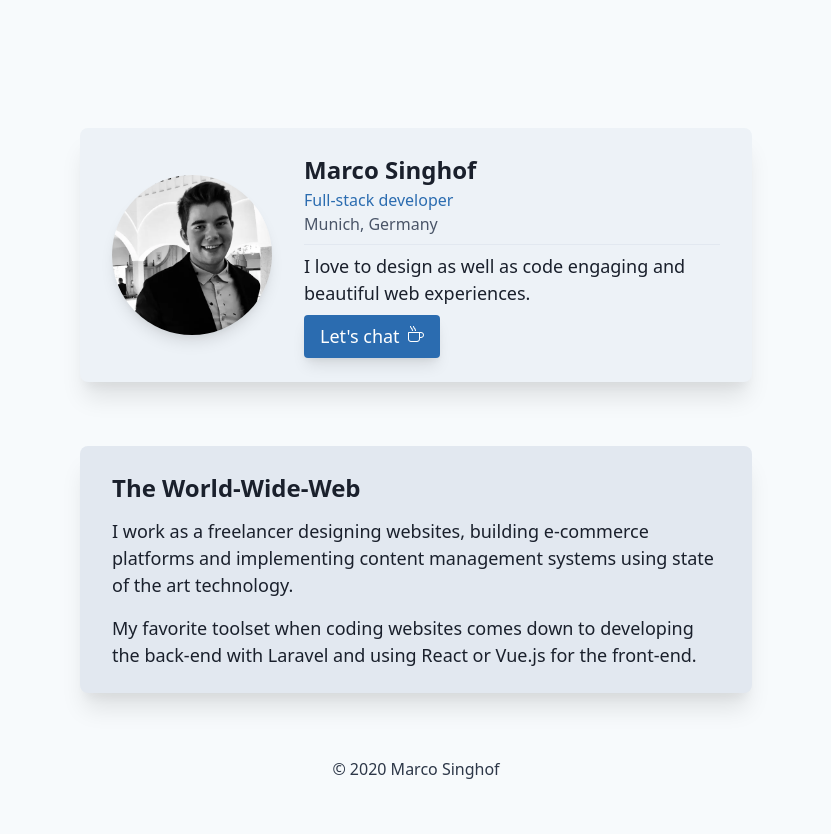
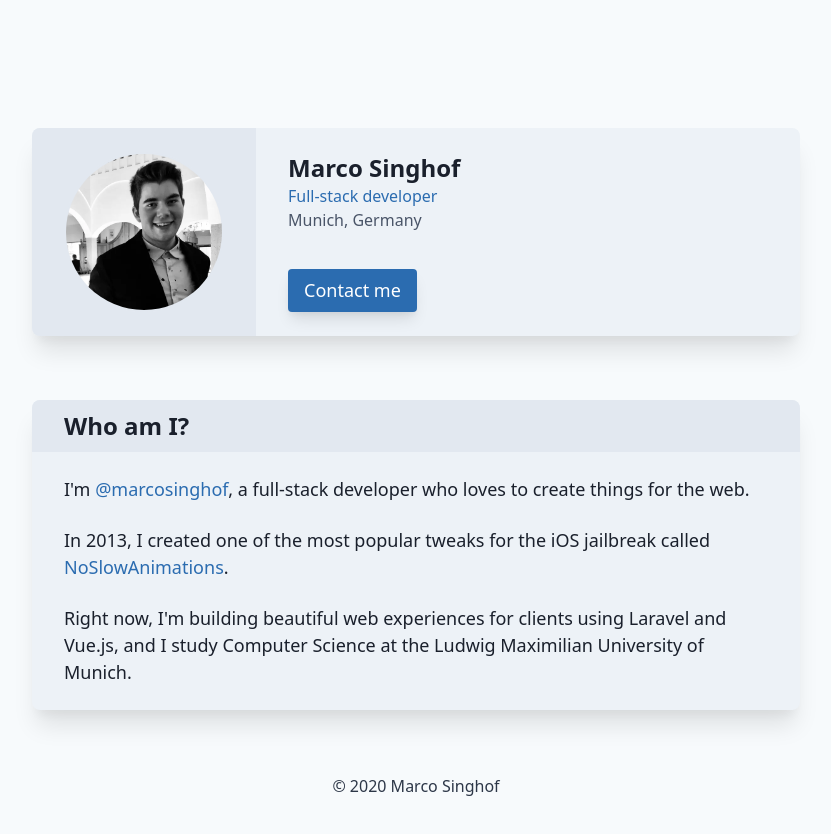
Before and after one commit to singhofmarco/portfolio, a Next.js app: page / in a window 1280 px wide. Shown: the top 834 px of the page, without its empty margins (224-1055 px from the left). Built offline with nearby package versions, Linux system fonts and the light colour scheme.

Commit message:
Use new design

```diff
--- a/pages/index.js
+++ b/pages/index.js
@@ -1,38 +1,45 @@
-import Head from 'next/head'
-
 export default function Home() {
   return (
     <>
-    <div className="bg-gray-100 py-8 md:py-32 font-sans font-light md:text-lg text-gray-900">
-    <div className="px-8 mx-auto container">
-  <div className="max-w-2xl w-full md:flex mx-auto bg-gray-200 shadow-xl mb-16 px-4 md:px-8 py-6 rounded-lg items-center">
+    <div className="bg-gray-100 p-8 md:py-32 font-sans font-light md:text-lg text-gray-900  mx-auto">
+    <div className="max-w-3xl w-full sm:flex mx-auto bg-gray-200 shadow-xl mb-16 items-stretch rounded-lg">
+    <div className="bg-gray-300 px-6 py-4 md:py-6 md:px-8 flex items-center justify-center rounded-t-lg md:rounded-r-none md:rounded-l-lg">
         <picture>
             <source srcSet="/images/profile.webp" type="image/webp"/>
             <source srcSet="/images/profile.jpg" type="image/jpeg"/>
-      <img className="md:flex-1 rounded-full shadow-lg w-20 h-20 md:w-40 md:h-40 mx-auto" src="/images/profile.jpg" alt="Marco" />
+            <img className="rounded-full border-2 w-32 h-32 md:w-40 md:h-40" src="/images/profile.jpg"
+                 alt="Marco"/>
         </picture>
-    <div className="md:flex-1 md:ml-8 mt-2 md:mt-0 text-center md:text-left md:text-lg">
-      <h1 className="text-xl md:text-2xl font-semibold">Marco Singhof</h1>
+    </div>
+    <div className="py-6 px-6 md:px-8 md:flex-1md:text-lg flex flex-col">
+        <div>
+            <h1 className="text-xl md:text-2xl font-semibold leading-8">Marco Singhof</h1>
             <div className="text-base text-blue-700">Full-stack developer</div>
             <div className="text-base text-gray-700">Munich, Germany</div>
-      <hr className="my-2" />
-      <p>I love to design as well as code engaging and beautiful web experiences.</p>
-      <div>
-        <a className="bg-blue-700 hover:bg-blue-800 hover:text-white text-white hover:shadow-inner shadow-lg p-2 px-4 rounded inline-block mt-2" href="mailto:coffee@singhof.dev">Let's chat <svg
-            className="fill-current hover:text-white h-5 w-5 inline-block align-text-top pl-1" xmlns="http://www.w3.org/2000/svg" viewBox="0 0 512 512">
-            <path
-              d="M416 192.1H32c-17.7 0-32 14.3-32 32V416c0 53 43 96 96 96h192c53 0 96-43 96-96v-32h32c52.9 0 96-43 96-96s-43.1-95.9-96-95.9zM352 416c0 35.3-28.7 64-64 64H96c-35.3 0-64-28.7-64-64V224.1h320V416zm64-64h-32V224h32c35.3 0 64 28.7 64 64s-28.7 64-64 64zM191.3 78.5c17.3 17.2 30.4 40.7 32.2 73.4.2 4.3 3.7 7.8 8 7.8h16c4.5 0 8.2-3.7 8-8.2-2.1-42.1-19.3-73.3-41.6-95.5-18.4-18.7-21.1-38.2-21.9-48.9-.3-4.1-3.9-7.1-8-7.1l-16 .1c-4.7 0-8.2 4-7.9 8.7.9 14.9 5.2 43.6 31.2 69.7zm-95.6 0c17.3 17.2 30.4 40.7 32.2 73.4.2 4.3 3.7 7.8 8 7.8h16c4.5 0 8.2-3.7 8-8.2-2.1-42.1-19.3-73.3-41.6-95.5-18.3-18.7-21-38.2-21.8-48.9C96.2 3 92.6 0 88.4 0l-16 .1c-4.7 0-8.2 4-7.9 8.7 1 14.9 5.2 43.6 31.2 69.7z" />
-          </svg></a>
+        </div>
+        <div className="mt-auto">
+            <a className="transition-colors duration-200 bg-blue-700 hover:bg-blue-800 hover:text-white text-white shadow-lg p-2 px-4 rounded inline-block mt-2"
+               href="mailto:coffee@singhof.dev">
+                Contact me
+            </a>
         </div>
     </div>
 </div>
-  <div className="max-w-2xl w-full mx-auto bg-gray-300 shadow-xl py-6 px-8 mb-16 rounded-lg">
-    <h2 className="font-semibold text-xl md:text-2xl mb-3">The World-Wide-Web</h2>
-    <p className="mb-4">I work as a freelancer designing websites, building e-commerce platforms and implementing content management systems using state of the art technology.</p>
-    <p>My favorite toolset when coding websites comes down to developing the back-end with Laravel and using React or Vue.js for the front-end.</p>
+<div className="max-w-3xl w-full mx-auto bg-gray-200 shadow-xl  mb-16 rounded-lg">
+    <div className="bg-gray-300 py-2 px-6 md:px-8 rounded-t-lg">
+        <h2 className="font-semibold text-xl md:text-2xl">Who am I?</h2>
+    </div>
+    <div className="py-6 px-6 md:px-8 spaced">
+        <p className="mb-6">I'm <a href="https://twitter.com/marcosinghof" className="text-blue-700 hover:text-blue-900">@marcosinghof</a>,
+            a full-stack developer who loves to create things for the web.</p>
+        <p className="mb-6">In 2013, I created one of the most popular tweaks for the iOS jailbreak called <a
+                className="text-blue-700 hover:text-blue-900"
+                href="https://www.idownloadblog.com/2013/12/30/noslowanimations-ios-7/">NoSlowAnimations</a>.</p>
+        <p>Right now, I'm building beautiful web experiences for clients using Laravel and Vue.js, and I study Computer
+            Science at the Ludwig Maximilian University of Munich.</p>
     </div>
 </div>
-<div className="text-center text-gray-800 text-base">© 2020 Marco Singhof</div>
+<footer className="text-center text-gray-800 text-base">&copy; 2020 Marco Singhof</footer>
 </div>
 </>
 )
```
Lines whose indentation alone changed are shown as unchanged.
